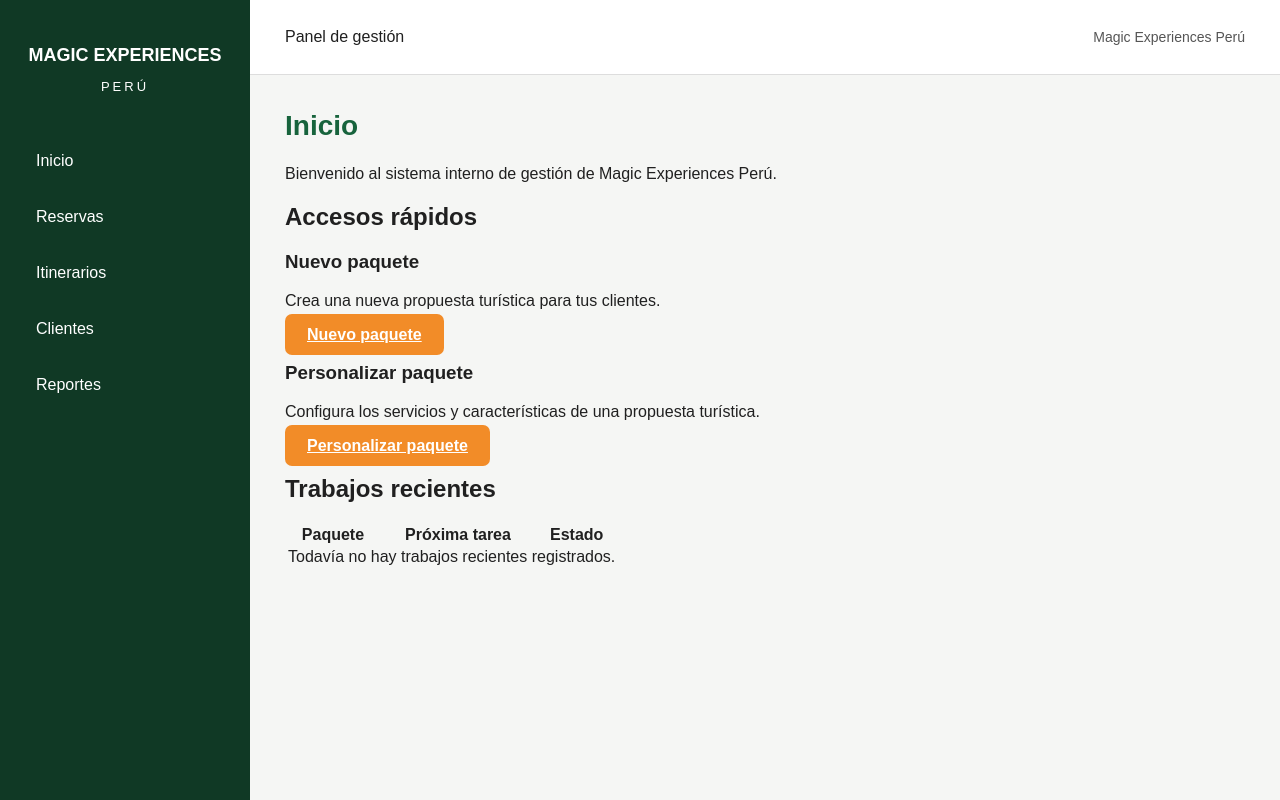
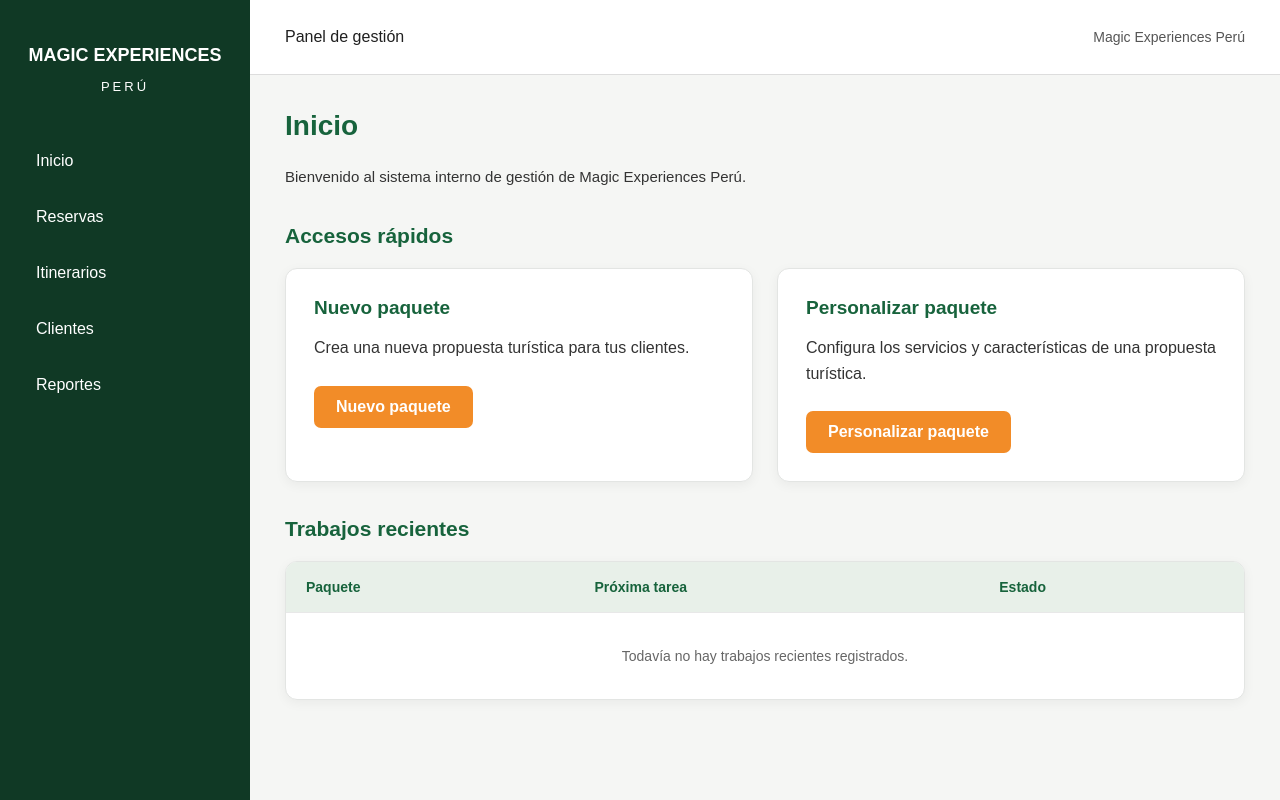
Before and after one commit to Rodri7930/PROYECTO-MEP, a Django app: template src/ui/templates/ui/inicio.html in a window 1280 px wide. Run offline with Django 5.2, Linux system fonts and the light colour scheme; the template is opened without the code that fills it, so the values that code supplies are empty.

Commit message:
refactor: (REFACTOR) mejorar estilos y estructura visual de inicio

```diff
--- a/src/ui/static/ui/css/base.css
+++ b/src/ui/static/ui/css/base.css
@@ -134,3 +134,106 @@ body {
         padding: 20px;
     }
 }
+
+/* INICIO - MAGIC EXPERIENCES PERÚ */
+
+.bienvenida {
+    margin-bottom: 35px;
+}
+
+.bienvenida p {
+    color: #333333;
+    font-size: 15px;
+    line-height: 1.6;
+}
+
+.seccion-inicio {
+    margin-bottom: 35px;
+}
+
+.subtitulo {
+    color: var(--verde-titulo);
+    font-size: 21px;
+    font-weight: 700;
+    margin: 0 0 20px;
+}
+
+.tarjetas-acceso {
+    display: grid;
+    grid-template-columns: repeat(2, minmax(0, 1fr));
+    gap: 24px;
+}
+
+.tarjeta {
+    background: var(--blanco);
+    border: 1px solid #e3e5e3;
+    border-radius: 12px;
+    padding: 28px;
+    box-shadow: 0 3px 12px rgba(0, 0, 0, 0.05);
+}
+
+.tarjeta h3 {
+    color: var(--verde-titulo);
+    font-size: 19px;
+    margin: 0 0 12px;
+}
+
+.tarjeta p {
+    color: #333333;
+    line-height: 1.6;
+    margin-bottom: 25px;
+}
+
+.tarjeta .boton-principal {
+    display: inline-block;
+    text-decoration: none;
+    text-align: center;
+}
+
+.contenedor-tabla {
+    background: var(--blanco);
+    border: 1px solid #e3e5e3;
+    border-radius: 12px;
+    overflow-x: auto;
+    box-shadow: 0 3px 12px rgba(0, 0, 0, 0.05);
+}
+
+.tabla-trabajos {
+    width: 100%;
+    border-collapse: collapse;
+    text-align: left;
+}
+
+.tabla-trabajos thead {
+    background: #e8f0e9;
+}
+
+.tabla-trabajos th {
+    color: var(--verde-titulo);
+    font-size: 14px;
+    font-weight: 700;
+    padding: 17px 20px;
+}
+
+.tabla-trabajos td {
+    color: var(--texto);
+    font-size: 14px;
+    padding: 18px 20px;
+    border-top: 1px solid #e8e8e8;
+}
+
+.tabla-vacia {
+    color: #666666 !important;
+    text-align: center;
+    padding: 35px 20px !important;
+}
+
+@media (max-width: 850px) {
+    .tarjetas-acceso {
+        grid-template-columns: 1fr;
+    }
+
+    .tarjeta {
+        padding: 22px;
+    }
+}
```
Also changed, not shown: src/ui/templates/ui/base.html (line endings or trailing spaces).
